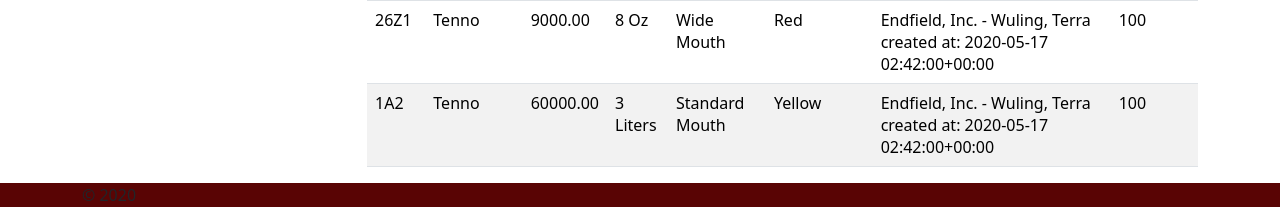
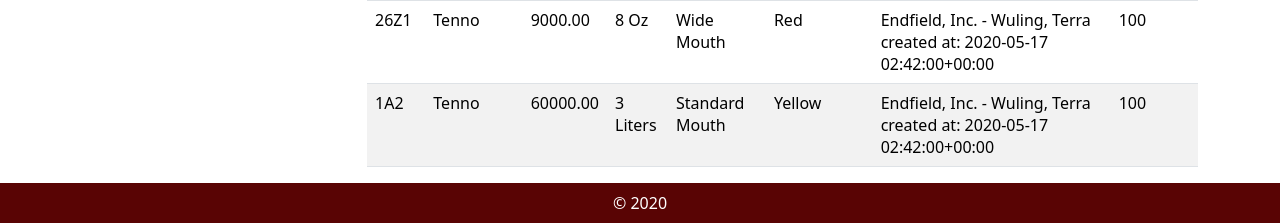
Before and after one commit to kurokabe8/M5P-DjangoTemplates-BartoloGutierrezSytin, a Django app: page / in a window 1280 px wide. Shown: the part 2207-2430 px from the top of the page. Run offline with Django 5.2, Linux system fonts and the light colour scheme; data comes from the database, SQL or seed files in the repository; some libraries are stand-ins or nearby versions.

Commit message:
updated body and footer classes in base.html

```diff
--- a/MyInventorySystem/MyInventoryApp/templates/MyInventoryApp/base.html
+++ b/MyInventorySystem/MyInventoryApp/templates/MyInventoryApp/base.html
@@ -10,7 +10,7 @@
         <script src="{% static '/bootstrap/js/bootstrap.bundle.min.js' %}"></script>
 
     </head>
-    <body>
+    <body class="d-flex flex-column min-vh-100">
         <nav class="navbar navbar-dark bg-custom mb-3 sticky-top" style="background-color: #590404;">
             <div class="container-fluid">
                 <a class="navbar-brand mb-0" href="{% url 'view_bottles' %}">My Inventory</span> </a>
@@ -44,10 +44,10 @@
             </div>
         </div>
 
-        <footer class="footer bg-custom" style="background-color: #590404;">
+        <footer class="footer bg-custom mt-auto" style="background-color: #590404;">
 
             <!-- Copyright -->
-            <div class="container">&copy; 2020</div>
+            <div class="container text-center text-white py-2">&copy; 2020</div>
             <!-- Copyright -->
 
         </footer>
```
